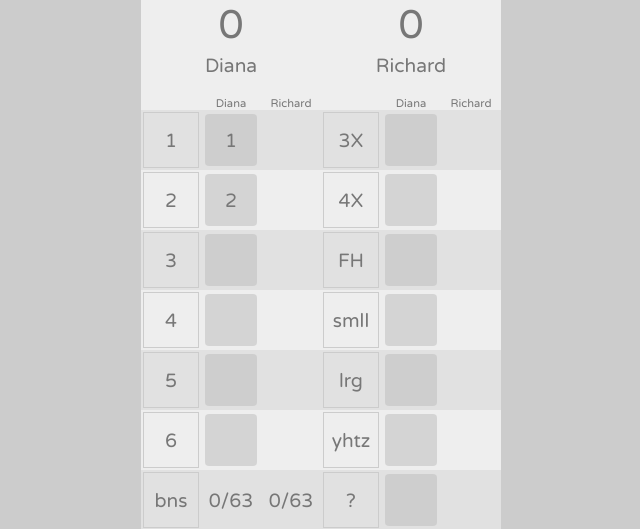
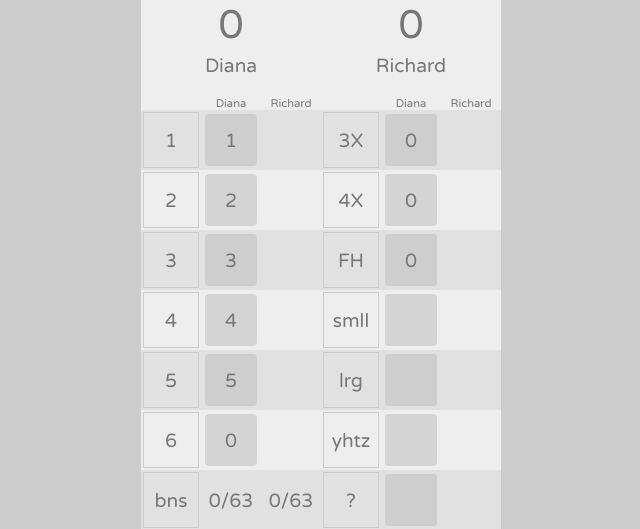
Before and after one commit to strawstack/YahtzeeClone, a plain HTML site: page index.html in a window 1280 px wide. Shown: the top 529 px of the page, 319-959 px from the left. Drawn offline with nearby package versions, Linux system fonts and the light colour scheme.

Commit message:
compute more scores

```diff
--- a/index.html
+++ b/index.html
@@ -41,8 +41,8 @@
                 <div class="point-area" v-bind:class="{ hide: turn }">{{ one }}</div>
                 <div class="left light-area" v-bind:class="{ p2: !turn }"></div>
                 <div class="icon-area">3X</div>
-                <div class="point-area" v-bind:class="{ hide: !turn }"></div>
-                <div class="point-area" v-bind:class="{ hide: turn }"></div>
+                <div class="point-area" v-bind:class="{ hide: !turn }">{{ pair3 }}</div>
+                <div class="point-area" v-bind:class="{ hide: turn }">{{ pair3 }}</div>
                 <div class="right light-area" v-bind:class="{ p2: !turn }"></div>
             </div>
             <div class="play-area-row">
@@ -51,25 +51,25 @@
                 <div class="point-area" v-bind:class="{ hide: turn }">{{ two }}</div>
                 <div class="left light-area" v-bind:class="{ p2: !turn }"></div>
                 <div class="icon-area">4X</div>
-                <div class="point-area" v-bind:class="{ hide: !turn }"></div>
-                <div class="point-area" v-bind:class="{ hide: turn }"></div>
+                <div class="point-area" v-bind:class="{ hide: !turn }">{{ pair4 }}</div>
+                <div class="point-area" v-bind:class="{ hide: turn }">{{ pair4 }}</div>
                 <div class="right light-area" v-bind:class="{ p2: !turn }"></div>
             </div>
             <div class="play-area-row">
                 <div class="icon-area">3</div>
-                <div class="point-area" v-bind:class="{ hide: !turn }"></div>
-                <div class="point-area" v-bind:class="{ hide: turn }"></div>
+                <div class="point-area" v-bind:class="{ hide: !turn }">{{ three }}</div>
+                <div class="point-area" v-bind:class="{ hide: turn }">{{ three }}</div>
                 <div class="left light-area" v-bind:class="{ p2: !turn }"></div>
                 <div class="icon-area">FH</div>
-                <div class="point-area" v-bind:class="{ hide: !turn }"></div>
-                <div class="point-area" v-bind:class="{ hide: turn }"></div>
+                <div class="point-area" v-bind:class="{ hide: !turn }">{{ fullHouse }}</div>
+                <div class="point-area" v-bind:class="{ hide: turn }">{{ fullHouse }}</div>
                 <div class="right light-area" v-bind:class="{ p2: !turn }"></div>
             </div>
 
             <div class="play-area-row">
                 <div class="icon-area">4</div>
-                <div class="point-area" v-bind:class="{ hide: !turn }"></div>
-                <div class="point-area" v-bind:class="{ hide: turn }"></div>
+                <div class="point-area" v-bind:class="{ hide: !turn }">{{ four }}</div>
+                <div class="point-area" v-bind:class="{ hide: turn }">{{ four }}</div>
                 <div class="left light-area" v-bind:class="{ p2: !turn }"></div>
                 <div class="icon-area">smll</div>
                 <div class="point-area" v-bind:class="{ hide: !turn }"></div>
@@ -78,8 +78,8 @@
             </div>
             <div class="play-area-row">
                 <div class="icon-area">5</div>
-                <div class="point-area" v-bind:class="{ hide: !turn }"></div>
-                <div class="point-area" v-bind:class="{ hide: turn }"></div>
+                <div class="point-area" v-bind:class="{ hide: !turn }">{{ five }}</div>
+                <div class="point-area" v-bind:class="{ hide: turn }">{{ five }}</div>
                 <div class="left light-area" v-bind:class="{ p2: !turn }"></div>
                 <div class="icon-area">lrg</div>
                 <div class="point-area" v-bind:class="{ hide: !turn }"></div>
@@ -88,8 +88,8 @@
             </div>
             <div class="play-area-row">
                 <div class="icon-area">6</div>
-                <div class="point-area" v-bind:class="{ hide: !turn }"></div>
-                <div class="point-area" v-bind:class="{ hide: turn }"></div>
+                <div class="point-area" v-bind:class="{ hide: !turn }">{{ six }}</div>
+                <div class="point-area" v-bind:class="{ hide: turn }">{{ six }}</div>
                 <div class="left light-area" v-bind:class="{ p2: !turn }"></div>
                 <div class="icon-area">yhtz</div>
                 <div class="point-area" v-bind:class="{ hide: !turn }"></div>
--- a/script.js
+++ b/script.js
@@ -10,6 +10,23 @@ function main() {
             }
         }
         return score;
+    };
+
+    let fz = dice => {
+        let f = {};
+        for (let d of dice) {
+            if (!(d in f)) f[d] = 0;
+            f[d] += 1;
+        }
+        return f;
+    };
+
+    let sum = dice => {
+        let sum = 0;
+        for (let d of dice) {
+            sum += d;
+        }
+        return sum;
     };
 
     app = new Vue({
@@ -36,6 +53,57 @@ function main() {
             },
             two: function () {
                 return calculate(this.dice, 2);
+            },
+            three: function () {
+                return calculate(this.dice, 3);
+            },
+            four: function () {
+                return calculate(this.dice, 4);
+            },
+            five: function () {
+                return calculate(this.dice, 5);
+            },
+            six: function () {
+                return calculate(this.dice, 6);
+            },
+            pair3: function () {
+                let f = fz(this.dice);
+                for (let k in f) {
+                    let value = f[k];
+                    if (value == 3) {
+                        return k * 3 + (sum(this.dice) - k * 3);
+                    }
+                }
+                return 0;
+            },
+            pair4: function () {
+                let f = fz(this.dice);
+                for (let k in f) {
+                    let value = f[k];
+                    if (value == 4) {
+                        return k * 4 + (sum(this.dice) - k * 4);
+                    }
+                }
+                return 0;
+            },
+            fullHouse: function () {
+                let f = fz(this.dice);
+                let keys = Object.keys(f);
+                let a = keys.length == 2;
+                let b = f[keys[0]] == 3 || f[keys[0]] == 2;
+                let c = f[keys[1]] == 3 || f[keys[1]] == 2;
+                if (a && b && c) {
+                    return 25;
+                } else {
+                    return 0;
+                }
+            },
+            small: function () {
+                let sortDice = this.dice.sort((a,b) => a - b);
+
+            },
+            large: function () {
+
             }
         }
     });
```
